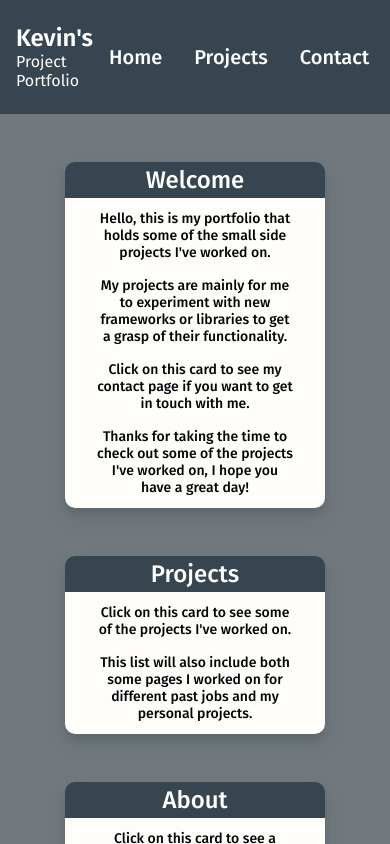
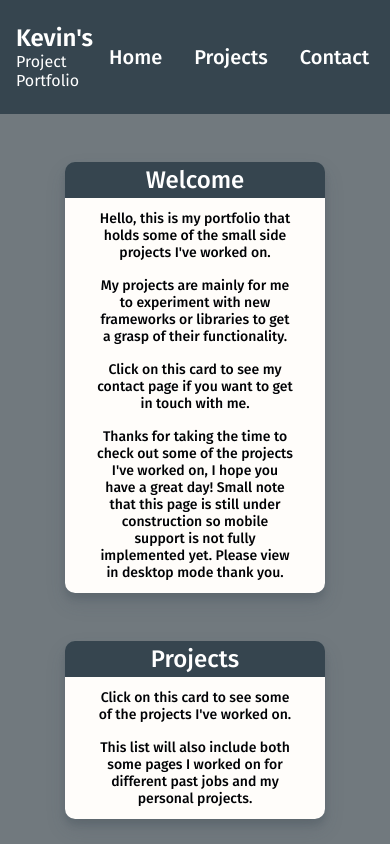
Before and after one commit to nivek724/nivek724.github.io, a React (Create React App) app in the folder portfolio/: page / in a window 390 px wide. Shown: the top 844 px of the page. Built offline with nearby package versions, Linux system fonts and the light colour scheme.

Commit message:
note about mobile sizing

```diff
--- a/portfolio/src/pages/Home.tsx
+++ b/portfolio/src/pages/Home.tsx
@@ -31,6 +31,8 @@ const Home: React.FC = () => {
           <Text>Click on this card to see my contact page if you want to get in touch with me.</Text>
           <Text>
             Thanks for taking the time to check out some of the projects I've worked on, I hope you have a great day!
+            Small note that this page is still under construction so mobile support is not fully implemented yet. Please
+            view in desktop mode thank you.
           </Text>
         </PageLink>
       </Card>
```
